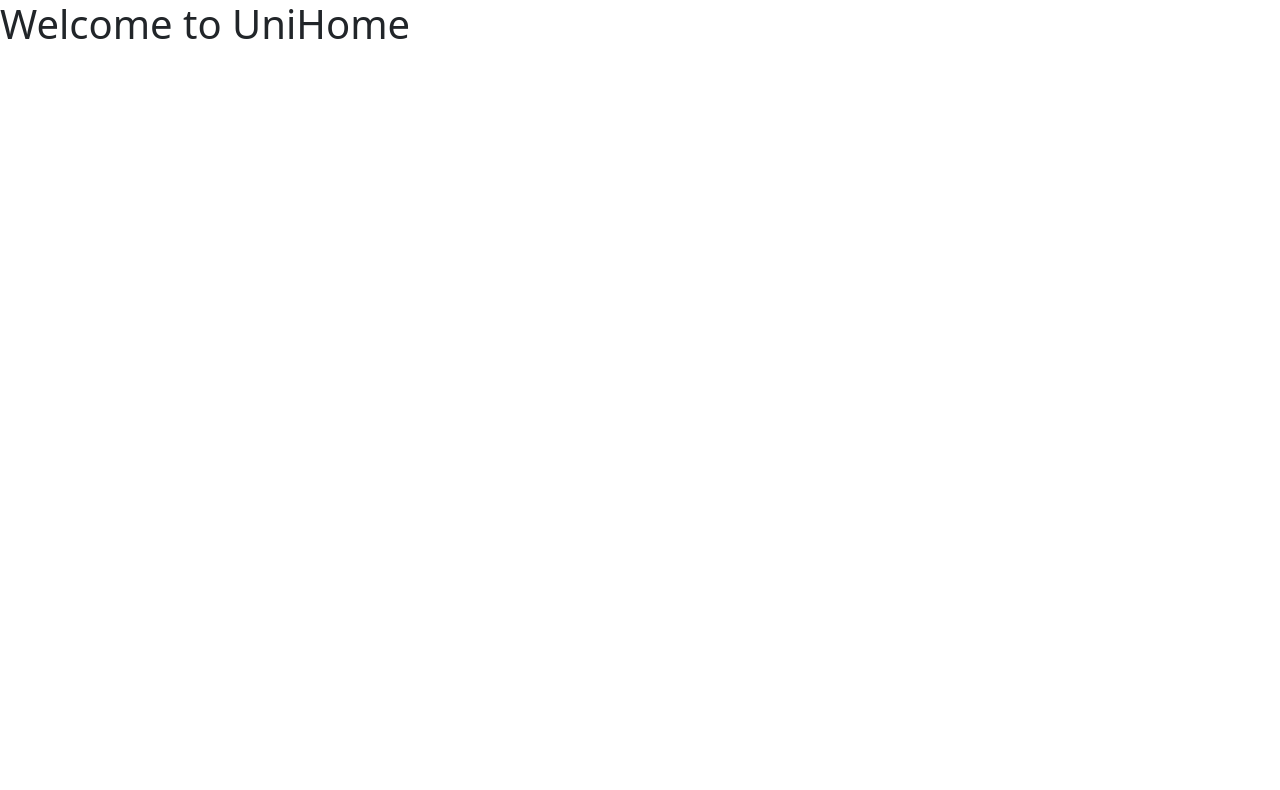
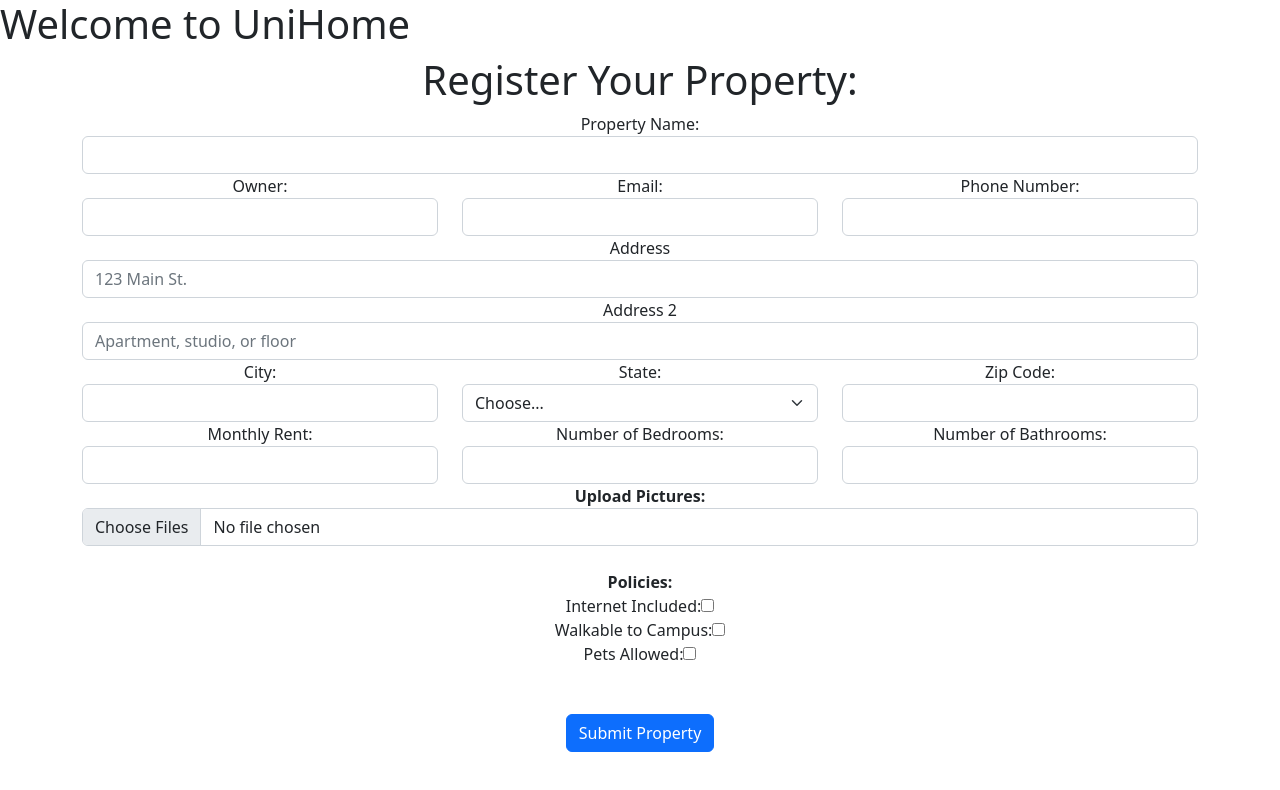
Before and after one commit to RoomRate/RoomRate, a React (Create React App) app in the folder packages/client/: page /property/form in a window 1280 px wide. Before the commit this address had no page. Shown: the top 790 px of the page. Built offline with nearby package versions, Linux system fonts and the light colour scheme.

Commit message:
Version 2

```diff
--- a/package.json
+++ b/package.json
@@ -32,6 +32,8 @@
   "dependencies": {
     "bootstrap": "^5.2.2",
     "cross-env": "^7.0.3",
+    "react-bootstrap": "^2.5.0",
+    "react-hook-form": "^7.38.0",
     "react-leaflet": "^4.1.0",
     "sass": "^1.55.0"
   }
--- a/packages/client/src/app/routes.component.js
+++ b/packages/client/src/app/routes.component.js
@@ -3,9 +3,12 @@
 
 import { PropertyDetails } from '../components/Properties/propertyDetail';
 import { PropertyList } from '../components/Properties/propertyList';
+import { PropertyForm } from '../components/Properties/propertyForm'
+
 
 export const RoutesComponent = () =>
   <Routes>
     <Route path="/" element={<PropertyList />} />
     <Route path="/property/:id/detail" element={<PropertyDetails />} />
+    <Route path="/property/form" element={<PropertyForm />} />
   </Routes>;
--- /dev/null
+++ b/packages/client/src/components/Properties/propertyForm.js
@@ -0,0 +1,169 @@
+import React from "react";
+import { useForm } from "react-hook-form";
+
+import { Button } from "react-bootstrap";
+import { Col } from "react-bootstrap";
+import { Form } from "react-bootstrap";
+import { Row } from "react-bootstrap";
+import 'bootstrap/dist/css/bootstrap.min.css';
+
+export async function PropertyForm() {
+    const { register, handleSubmit } = useForm();
+
+    return (
+        <>
+            <div className="container">
+                <h1>Register Your Property:</h1>
+                <form onSubmit={handleSubmit((data) => {
+                    console.log(data);
+                })}>
+
+                    <Row>
+                        <Form.Group as={Col}>
+                            <label>Property Name: </label>
+                            <input type="text" className="form-control"{...register("propertyName", { required: true })} />
+                        </Form.Group>
+                    </Row>
+
+                    <Row>
+                        <Form.Group as={Col}>
+                            <label>Owner: </label>
+                            <input type="text" className="form-control"{...register("owner", { required: true })} />
+                        </Form.Group>
+                        <Form.Group as={Col}>
+                            <label>Email: </label>
+                            <input type="text" className="form-control"{...register("email", { required: true })} />
+                        </Form.Group>
+                        <Form.Group as={Col}>
+                            <label>Phone Number: </label>
+                            <input type="text" className="form-control"{...register("phoneNumber", { required: true })} />
+                        </Form.Group>
+                    </Row>
+
+                    <Form.Group>
+                        <label>Address</label>
+                        <input type="text" className="form-control" placeholder="123 Main St."{...register("address", { required: true })} />
+                    </Form.Group>
+
+                    <Row>
+                        <Form.Group>
+                            <label>Address 2</label>
+                            <input type="text" className="form-control" placeholder="Apartment, studio, or floor"{...register("addressTwo", { required: true })} />
+                        </Form.Group>
+                    </Row>
+                    <Row>
+                        <Form.Group as={Col}>
+                            <label>City: </label>
+                            <input type="text" className="form-control"{...register("city", { required: true })} />
+                        </Form.Group>
+
+                        <Form.Group as={Col}>
+                            <label>State: </label>
+                            <Form.Select defaultValue="Choose..."{...register("state", { required: true })} >
+                                <option>Choose...</option>
+                                <option value="AL">Alabama</option>
+                                <option value="AK">Alaska</option>
+                                <option value="AZ">Arizona</option>
+                                <option value="AR">Arkansas</option>
+                                <option value="CA">California</option>
+                                <option value="CO">Colorado</option>
+                                <option value="CT">Connecticut</option>
+                                <option value="DE">Delaware</option>
+                                <option value="DC">District Of Columbia</option>
+                                <option value="FL">Florida</option>
+                                <option value="GA">Georgia</option>
+                                <option value="HI">Hawaii</option>
+                                <option value="ID">Idaho</option>
+                                <option value="IL">Illinois</option>
+                                <option value="IN">Indiana</option>
+                                <option value="IA">Iowa</option>
+                                <option value="KS">Kansas</option>
+                                <option value="KY">Kentucky</option>
+                                <option value="LA">Louisiana</option>
+                                <option value="ME">Maine</option>
+                                <option value="MD">Maryland</option>
+                                <option value="MA">Massachusetts</option>
+                                <option value="MI">Michigan</option>
+                                <option value="MN">Minnesota</option>
+                                <option value="MS">Mississippi</option>
+                                <option value="MO">Missouri</option>
+                                <option value="MT">Montana</option>
+                                <option value="NE">Nebraska</option>
+                                <option value="NV">Nevada</option>
+                                <option value="NH">New Hampshire</option>
+                                <option value="NJ">New Jersey</option>
+                                <option value="NM">New Mexico</option>
+                                <option value="NY">New York</option>
+                                <option value="NC">North Carolina</option>
+                                <option value="ND">North Dakota</option>
+                                <option value="OH">Ohio</option>
+                                <option value="OK">Oklahoma</option>
+                                <option value="OR">Oregon</option>
+                                <option value="PA">Pennsylvania</option>
+                                <option value="RI">Rhode Island</option>
+                                <option value="SC">South Carolina</option>
+                                <option value="SD">South Dakota</option>
+                                <option value="TN">Tennessee</option>
+                                <option value="TX">Texas</option>
+                                <option value="UT">Utah</option>
+                                <option value="VT">Vermont</option>
+                                <option value="VA">Virginia</option>
+                                <option value="WA">Washington</option>
+                                <option value="WV">West Virginia</option>
+                                <option value="WI">Wisconsin</option>
+                                <option value="WY">Wyoming</option>
+                            </Form.Select>
+                        </Form.Group>
+
+                        <Form.Group as={Col}>
+                            <label>Zip Code: </label>
+                            <input type="text" className="form-control"{...register("zipCode", { required: true, maxLength: 5 })} />
+                        </Form.Group>
+                    </Row>
+
+                    <Row>
+                        <Form.Group as={Col}>
+                            <label>Monthly Rent: </label>
+                            <input type="number" className="form-control"{...register("monthlyRent", { required: true })} />
+                        </Form.Group>
+
+                        <Form.Group as={Col}>
+                            <label>Number of Bedrooms: </label>
+                            <input type="number" className="form-control"{...register("bedrooms", { required: true })} />
+                        </Form.Group>
+
+                        <Form.Group as={Col}>
+                            <label>Number of Bathrooms: </label>
+                            <input type="number" className="form-control"{...register("bathrooms", { required: true })} />
+                        </Form.Group>
+                    </Row>
+
+                    <b>Upload Pictures: </b>
+                    <input className="form-control" type="file" multiple {...register("pictures")}></input>
+
+                    <br />
+                    <b>Policies: </b>
+                    <br />
+
+                    <Form.Group>
+                        <label>Internet Included: </label>
+                        <input type="checkbox"{...register("internet")} />
+                    </Form.Group>
+                    <Form.Group>
+                        <label>Walkable to Campus: </label>
+                        <input type="checkbox"{...register("campusWalk")} />
+                    </Form.Group>
+                    <Form.Group>
+                        <label>Pets Allowed: </label>
+                        <input type="checkbox"{...register("petsAllowed")} />
+                    </Form.Group>
+                    <br /><br />
+
+                    <Button variant="primary" type="submit">Submit Property</Button>
+                </form>
+            </div>
+        </>
+
+    );
+
+}
```
Also changed, not shown: 1 other file (tests, documents, lock files or other folders).
